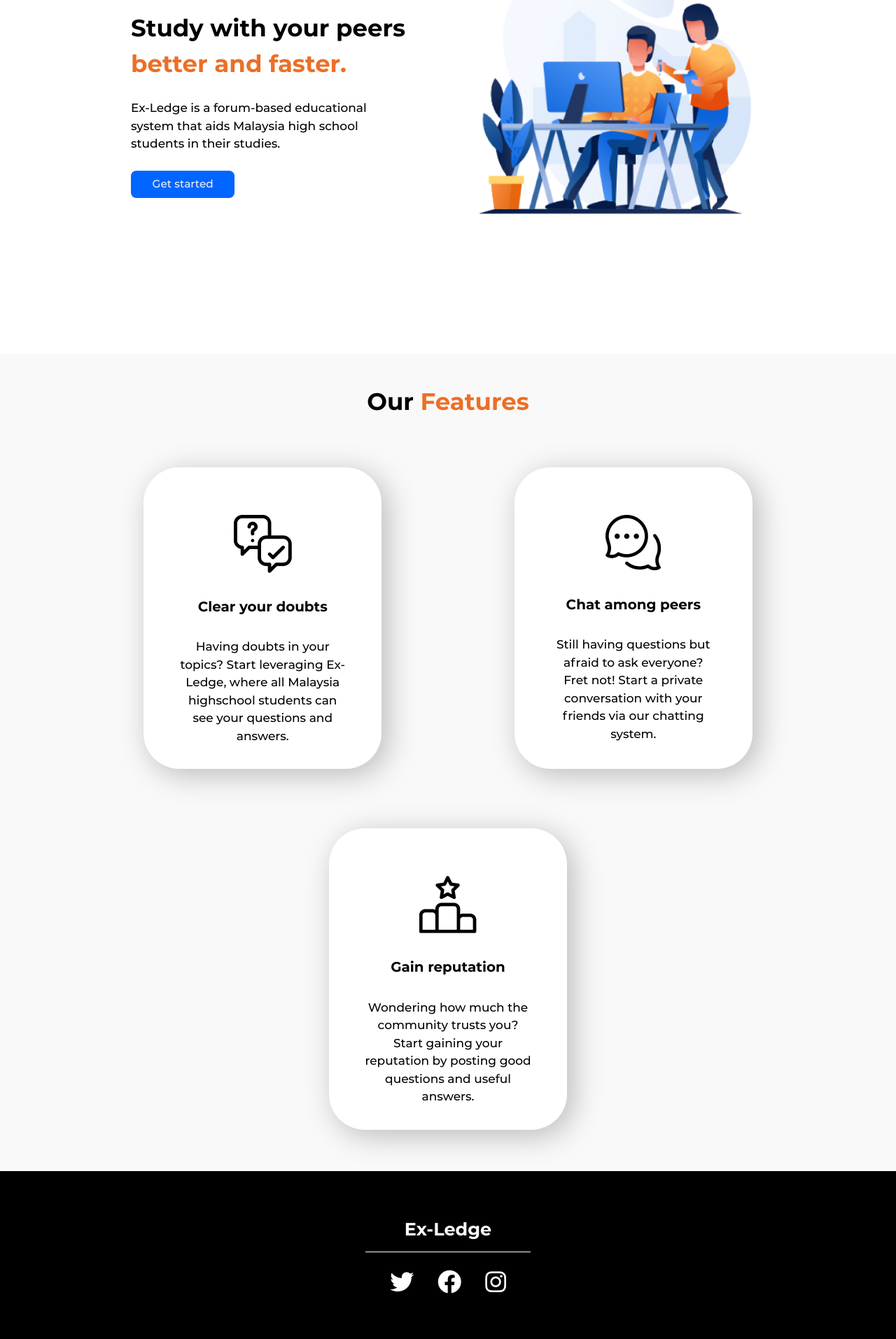
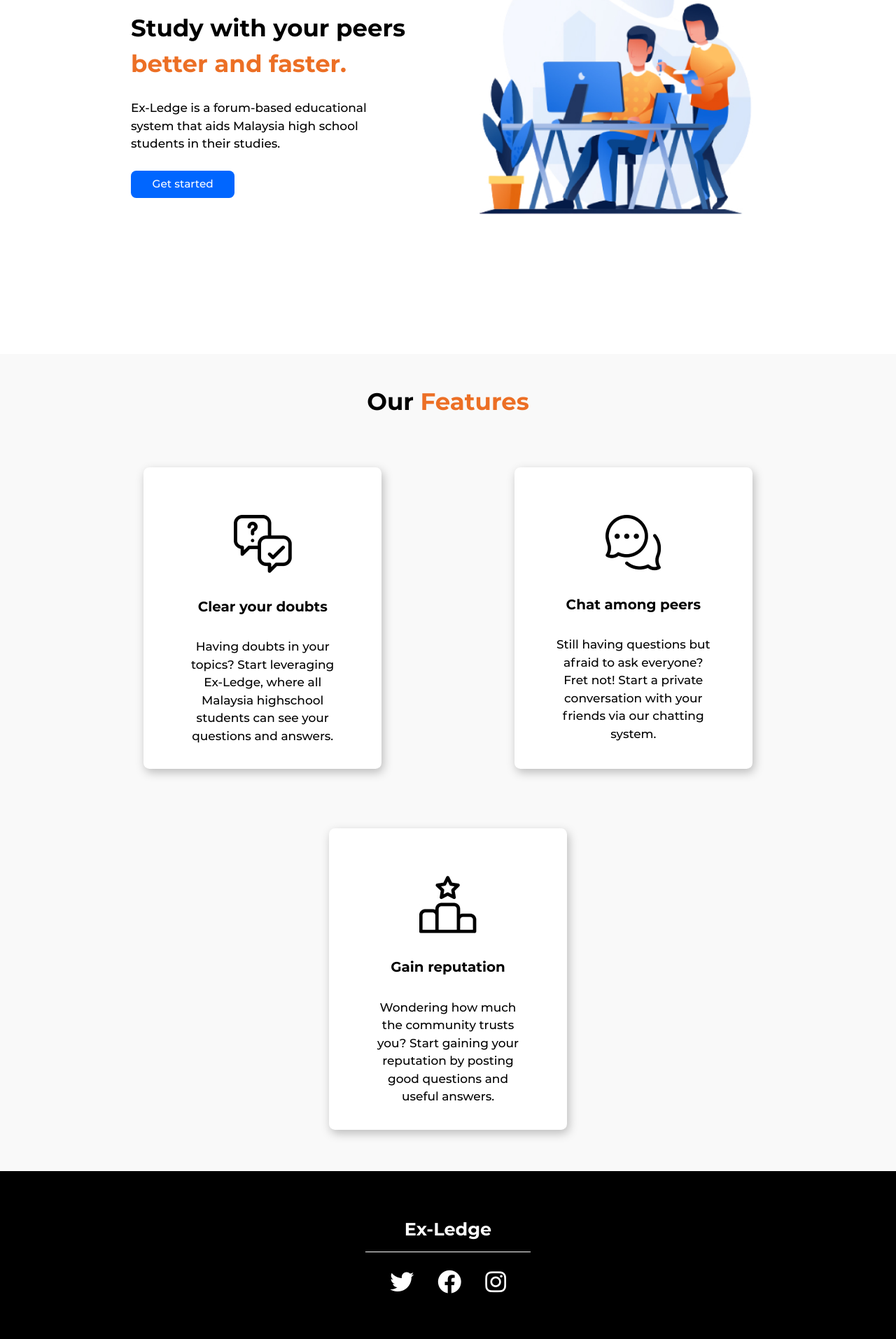
Before and after one commit to JacksonTai/ex-ledge, a PHP site: page / in a window 1280 px wide. Shown: the part 294-2208 px from the top of the page at 70% size. Run offline with PHP 8.4, Linux system fonts and the light colour scheme.

Commit message:
Fix vh of feature section on landing page
- replace inline js code for cta btn with link anchor tag
- make minimum view height of feature section to be 100
- apply global styling (dialog) for feature cards.

```diff
--- a/public/css/style.css
+++ b/public/css/style.css
@@ -34,10 +34,21 @@
 
 .section--home-cta-btn {
   margin: 0 auto;
+  padding: 0;
+}
+
+.section--home-cta-link {
+  display: block;
+  padding: 0.5em 2em;
+  color: #ffffff;
 }
 
 /* --- Features section --- */
 .section--features {
+  display: flex;
+  flex-direction: column;
+  justify-content: center;
+  min-height: 100vh;
   background-color: #f9f9f9;
 }
 
@@ -45,6 +56,7 @@
   display: flex;
   justify-content: space-around;
   flex-wrap: wrap;
+  width: 100%;
   margin: 0 auto;
 }
 
@@ -52,10 +64,7 @@
   width: 85%;
   max-width: 20rem;
   margin: 2.5rem;
-  padding: 2em;
-  border-radius: 3em;
   background-color: #ffffff;
-  box-shadow: 0.5rem 0.5rem 2.5rem var(--clr-shadow-grey);
 }
 
 .section--features__card-icon {
--- a/public/index.php
+++ b/public/index.php
@@ -23,10 +23,9 @@
                     <p class="section--home__content">
                          Ex-Ledge is a forum-based educational system that aids Malaysia high
                          school students in their studies.
-                         <?= $_SESSION['userId'] ?? ''; ?>
                     </p>
-                    <button class="section--home-cta-btn" onclick="window.location.href='../app/view/verification/signup.php'">
-                         Get started
+                    <button class="section--home-cta-btn">
+                         <a class="section--home-cta-link" href="../app/view/verification/signup.php">Get started</a>
                     </button>
                </div>
           </section>
@@ -36,7 +35,7 @@
                     <span class="highlighted-title">Features</span>
                </h2>
                <div class="section--features__card-container">
-                    <div class="section--features__card">
+                    <div class="section--features__card dialog">
                          <img class="section--features__card-icon" src="img/q&a.jpg" alt=" Q&A Icon">
                          <h3 class="section--features__card-title">Clear your doubts</h3>
                          <p class="section--features__card-content">
@@ -45,7 +44,7 @@
                               and answers.
                          </p>
                     </div>
-                    <div class="section--features__card">
+                    <div class="section--features__card dialog">
                          <img class="section--features__card-icon" src="img/chat.jpg" alt=" Chat Icon">
                          <h3 class="section--features__card-title">Chat among peers</h3>
                          <p class="section--features__card-content">
@@ -54,7 +53,7 @@
                               system.
                          </p>
                     </div>
-                    <div class="section--features__card">
+                    <div class="section--features__card dialog">
                          <img class="section--features__card-icon" src="img/podium.jpg" alt=" Podium IconF">
                          <h3 class="section--features__card-title">Gain reputation</h3>
                          <p class="section--features__card-content">
```
